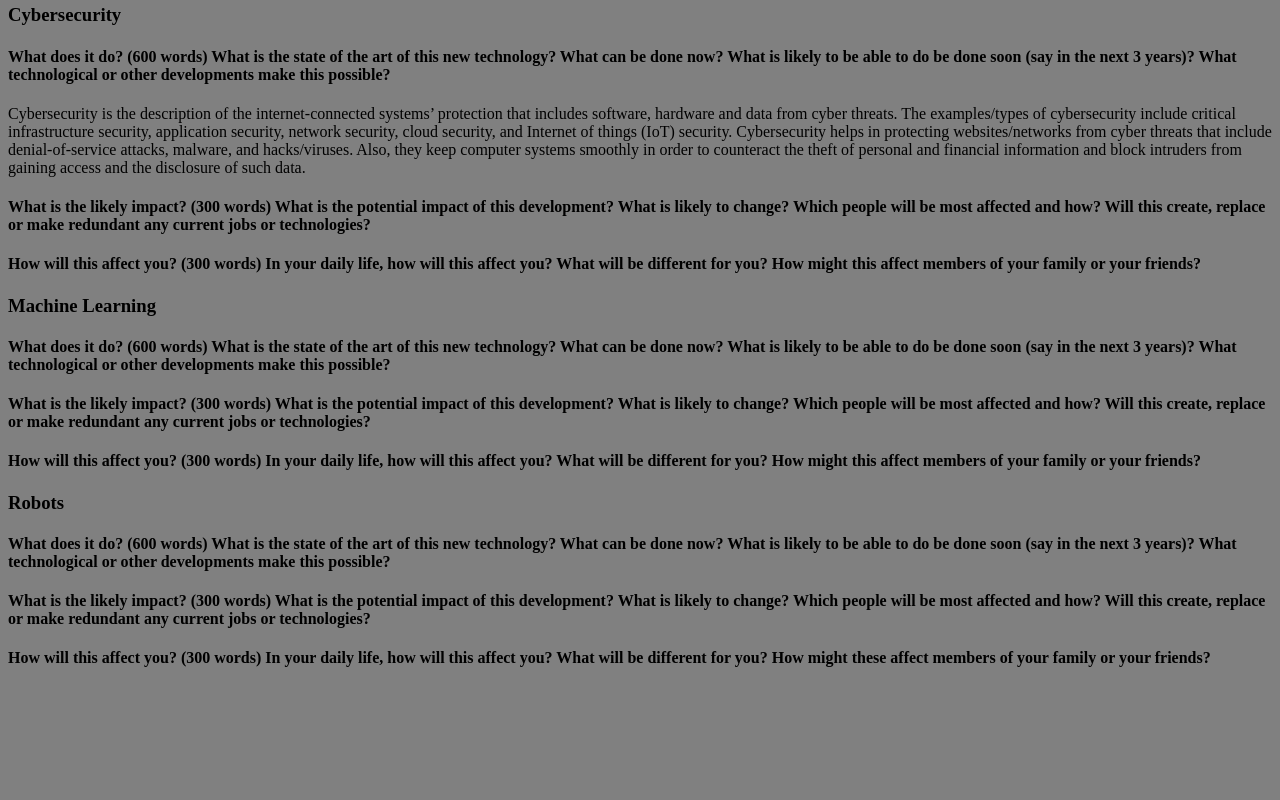
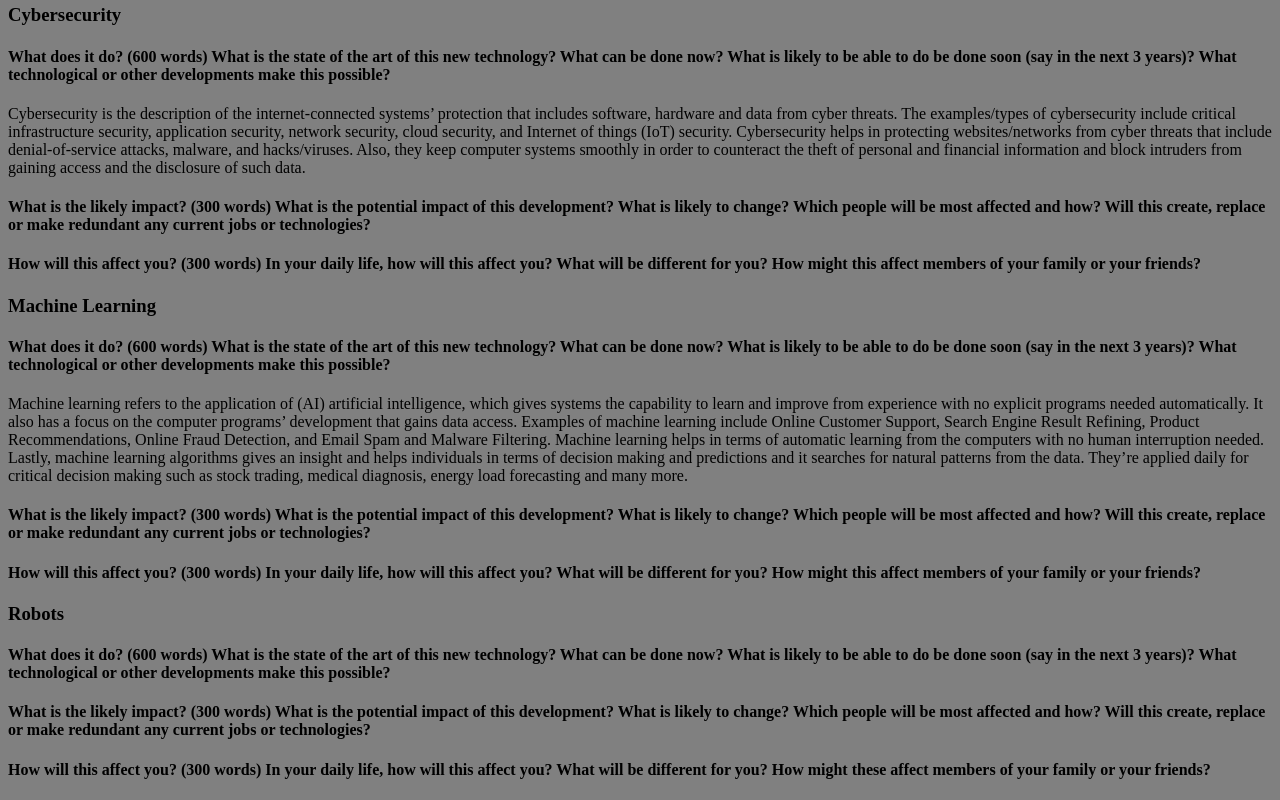
Before and after one commit to martyshotaro/assessment2, a plain HTML site: page ittechnologies.html in a window 1280 px wide. Shown: the part 691-1491 px from the top of the page. Before the commit the page ends 1380 px from the top, so only its background shows below. Drawn offline with Linux system fonts and the light colour scheme.

Commit message:
Update ittechnologies.html

```diff
--- a/ittechnologies.html
+++ b/ittechnologies.html
@@ -36,6 +36,8 @@
 
 <h4>What does it do? (600 words) What is the state of the art of this new technology? What can be done now? What is likely to be able to do be done soon (say in the next 3 years)? What technological or other developments make this possible?</h4>
 
+<p>Machine learning refers to the application of (AI) artificial intelligence, which gives systems the capability to learn and improve from experience with no explicit programs needed automatically. It also has a focus on the computer programs’ development that gains data access. Examples of machine learning include Online Customer Support, Search Engine Result Refining, Product Recommendations, Online Fraud Detection, and Email Spam and Malware Filtering. Machine learning helps in terms of automatic learning from the computers with no human interruption needed. Lastly, machine learning algorithms gives an insight and helps individuals in terms of decision making and predictions and it searches for natural patterns from the data. They’re applied daily for critical decision making such as stock trading, medical diagnosis, energy load forecasting and many more.</p>
+
 <h4>What is the likely impact? (300 words) What is the potential impact of this development? What is likely to change? Which people will be most affected and how? Will this create, replace or make redundant any current jobs or technologies?</h4>
 
 <h4>How will this affect you? (300 words) In your daily life, how will this affect you? What will be different for you? How might this affect members of your family or your friends?</h4>
```
